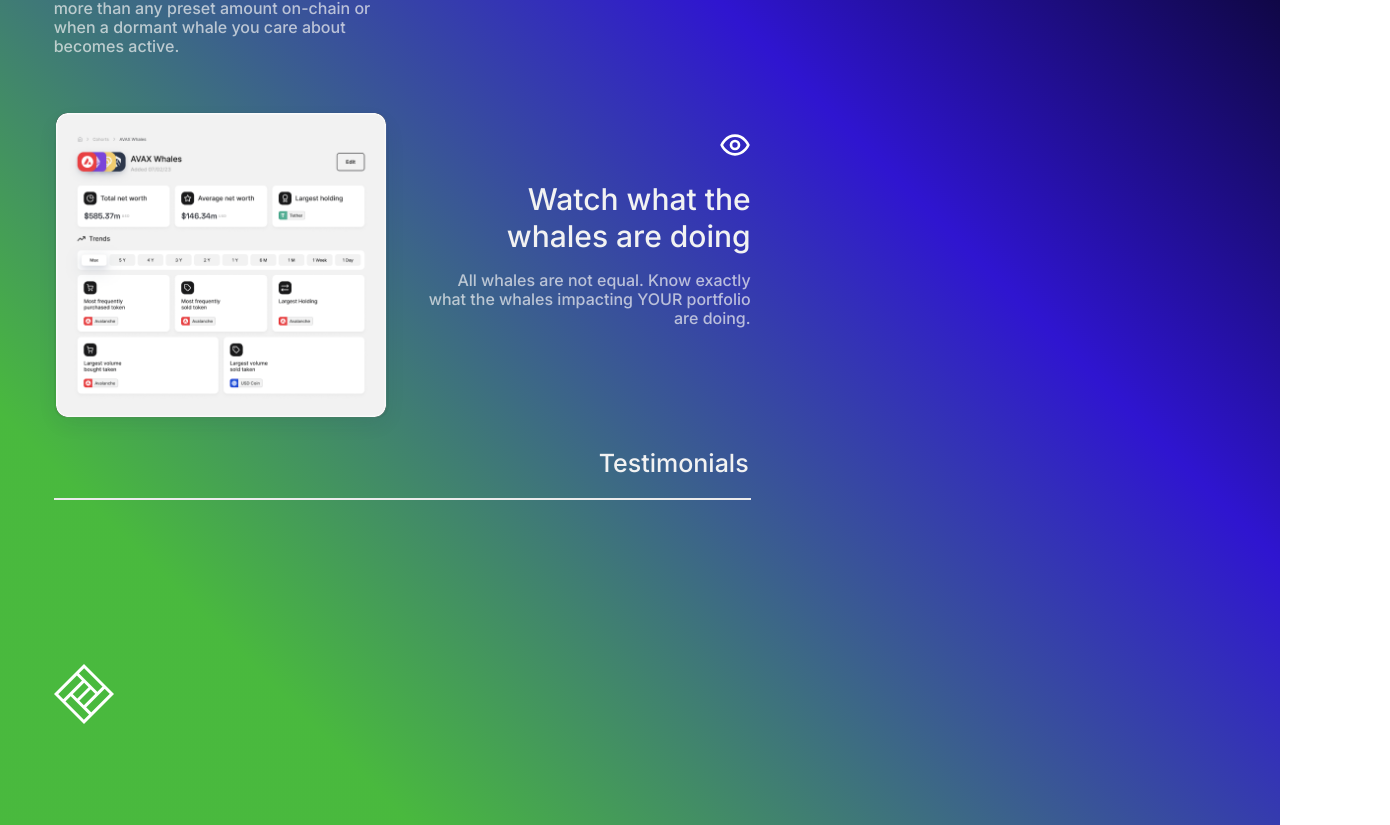
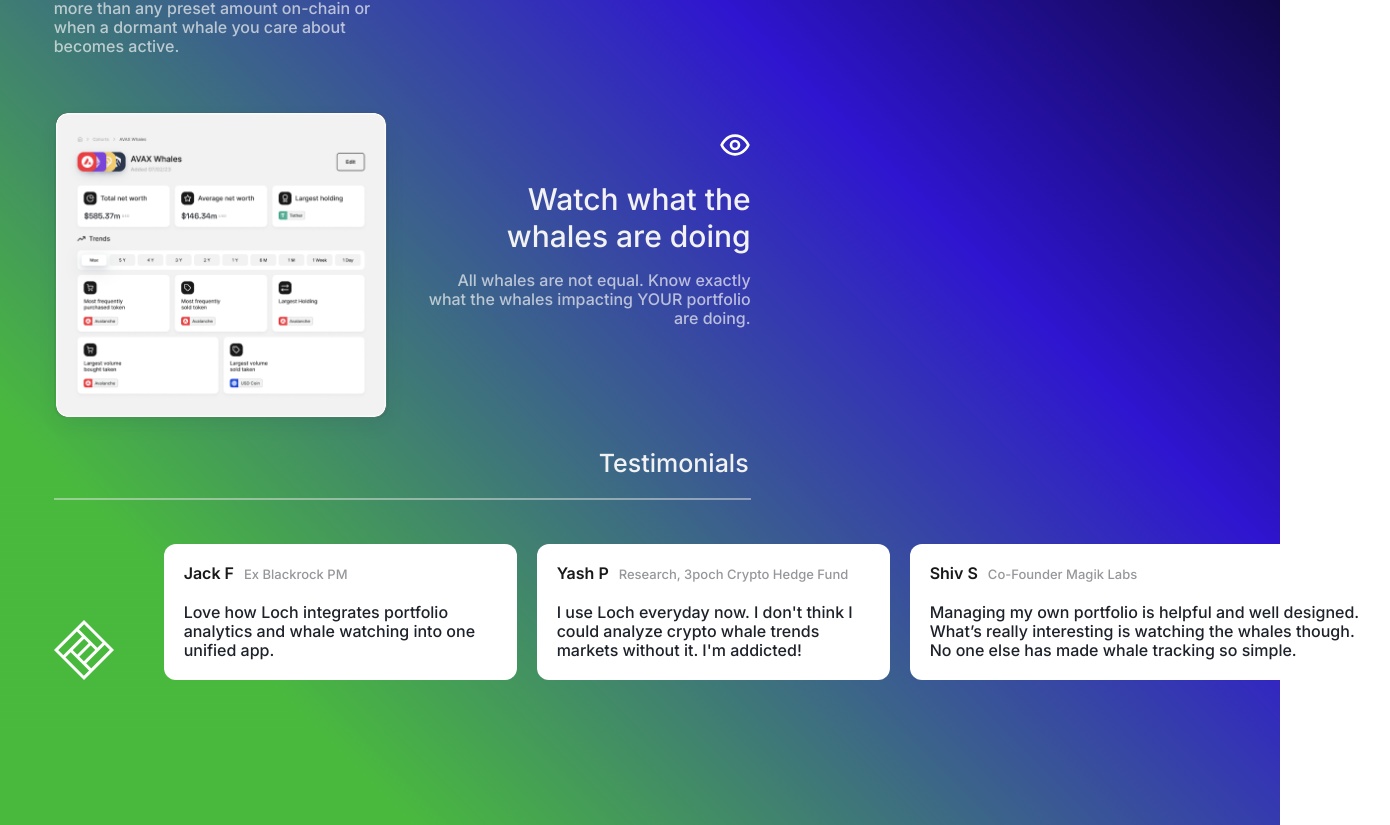
Before and after one commit to ankitt26/Loch-Project, a React (Vite) app: page / in a window 1280 px wide. Shown: the part 285-1110 px from the top of the page, 1390 px wide, since content can reach past the window. Built offline with nearby package versions, Linux system fonts and the light colour scheme.

Commit message:
Create and style  Testimonials component

```diff
--- /dev/null
+++ b/src/components/Testimonials.jsx
@@ -0,0 +1,40 @@
+import styles from "../styles/Testimonials.module.css";
+import Vector from "../assets/Images/Vector.png";
+import Frame from "./Frame";
+export default () => {
+  const testimo = [
+    {
+      name: "Jack F",
+      detail: "Ex Blackrock PM",
+      para: "Love how Loch integrates portfolio analytics and whale watching into one unified app.",
+    },
+    {
+      name: "Yash P",
+      detail: "Research, 3poch Crypto Hedge Fund",
+      para: `I use Loch everyday now. I don't think I could analyze crypto whale trends markets without it. I'm addicted!`,
+    },
+    {
+      name: "Shiv S",
+      detail: "Co-Founder Magik Labs",
+      para: "Managing my own portfolio is helpful and well designed. What’s really interesting is watching the whales though. No one else has made whale tracking so simple.",
+    },
+  ];
+
+  return (
+    <div>
+      <h4 className={styles.heading}> Testimonials</h4>
+      <hr className={styles.hr} />
+      <img src={Vector} className={styles.vector} alt="vector"></img>
+      <div className={styles.testimonials}>
+        {testimo.map((value, index) => {
+          let wern = {
+            name: value.name,
+            detail: value.detail,
+            para: value.para,
+          };
+          return <Frame key={index} value={wern} />;
+        })}
+      </div>
+    </div>
+  );
+};
--- a/src/components/Testimonials.tsx
+++ /dev/null
@@ -1,11 +0,0 @@
-import styles from '../styles/Testimonials.module.css'
-import Vector from '../assets/Images/Vector.png'
-export default ()=>{
-    return(
-        <div>
-    <h4 className={styles.heading}> Testimonials</h4>
-    <hr className={styles.hr}/>
-<img src={Vector} className={styles.vector} alt="vector"  ></img>
-        </div>
-    )
-}
--- a/src/styles/Testimonials.module.css
+++ b/src/styles/Testimonials.module.css
@@ -20,11 +20,21 @@
   rotate: -0 deg;
   /* width: 87%; */
   border: 1px solid rgba(229, 229, 230, 0.5);
-  background: rgba(242, 242, 242, 1);
+  color: #e5e5e680;
 }
 
 .vector {
   width: 60px;
   height: 60px;
-  margin-top: 164px;
+  margin-top: 120px;
 }
+
+.testimonials {
+  display: flex;
+  flex-direction: row;
+  column-gap: 20px;
+  position: relative;
+  left: 110px;
+  bottom: 140px;
+  overflow-x: hidden;
+}
```
